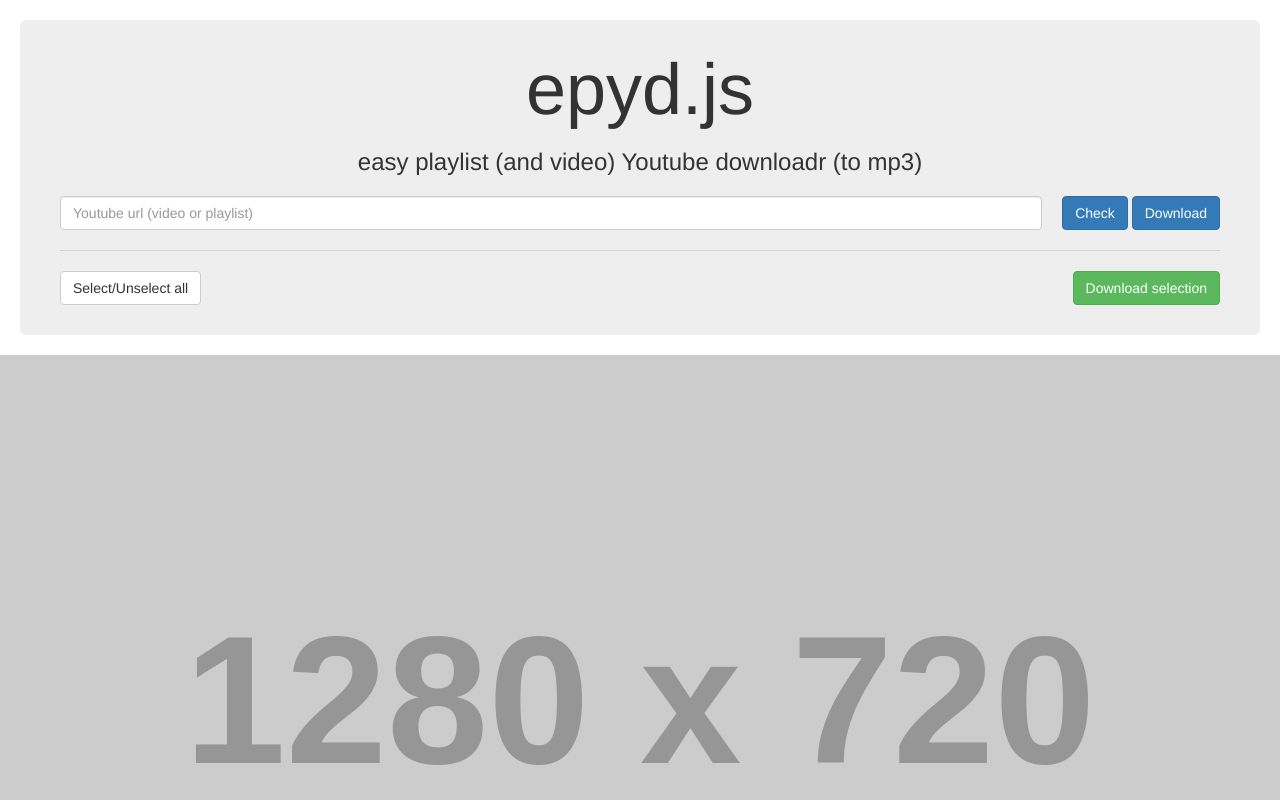
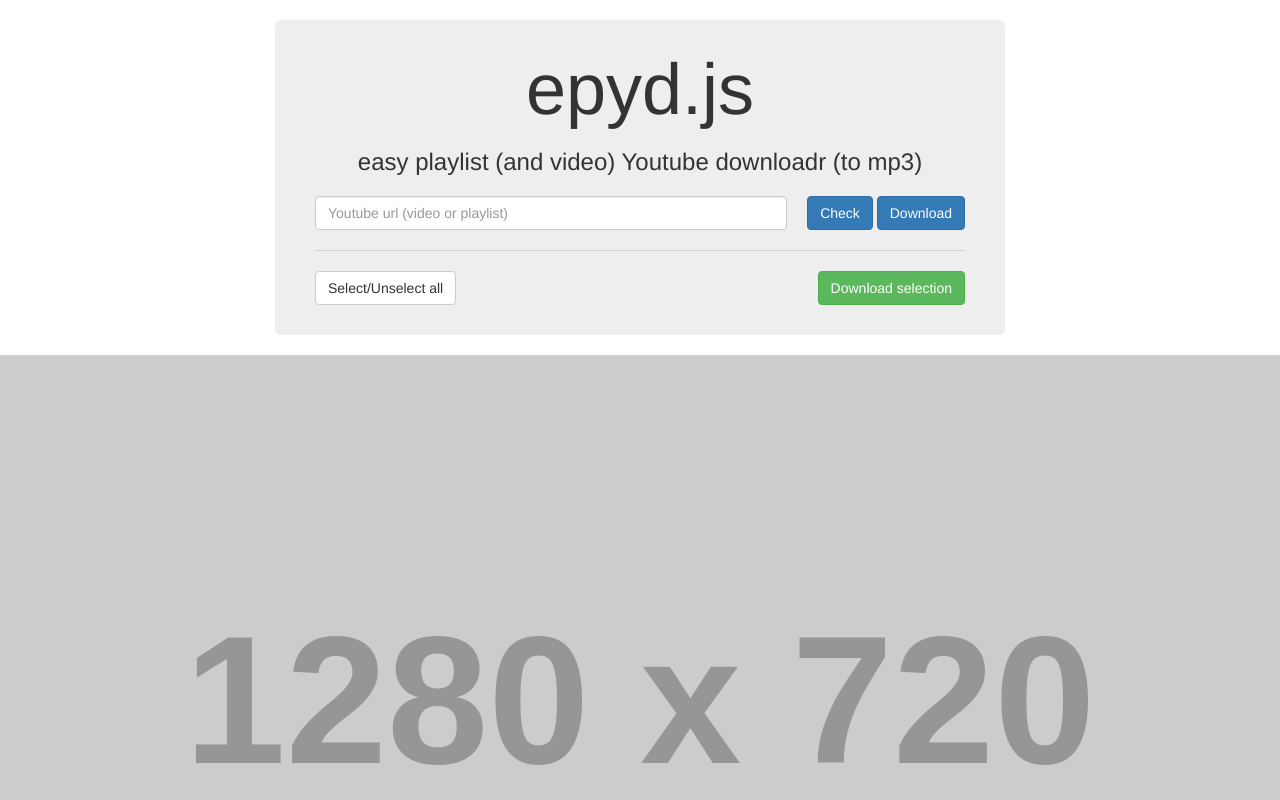
Before and after one commit to thcolin/nipper, a website: page index.html in a window 1280 px wide. Shown: the top 800 px of the page. Drawn offline with nearby package versions, Linux system fonts and the light colour scheme; placeholder pictures from the web are drawn by us.

Commit message:
Fix jumbotron style

```diff
--- a/style.css
+++ b/style.css
@@ -7,12 +7,15 @@
 .jumbotron{
   background: #EEE;
   border-radius: 6px;
-  margin: 20px;
+  width: 730px;
+  margin: 20px auto;
   padding: 30px 40px;
 }
 
 @media (max-width: 810px) {
   .jumbotron{
+    width: auto;
+    margin: 20px;
     padding: 15px 10px;
   }
 }
```
